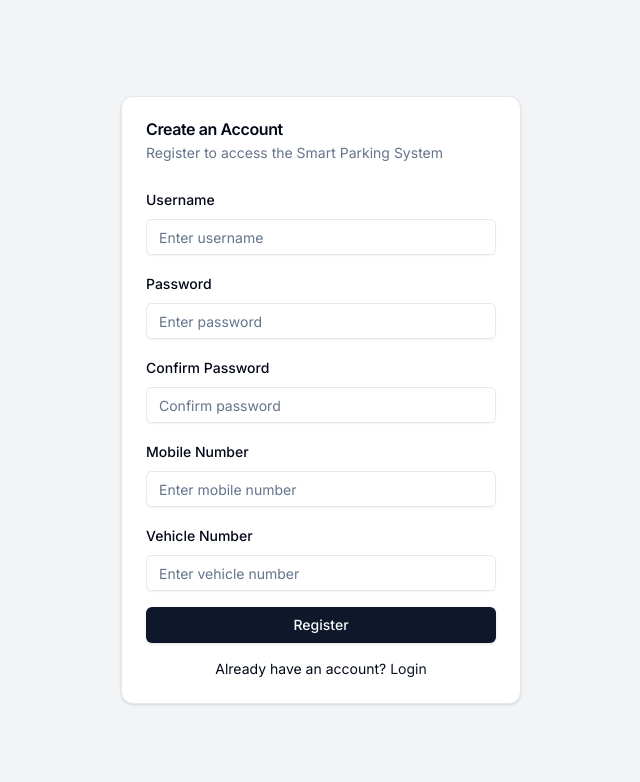
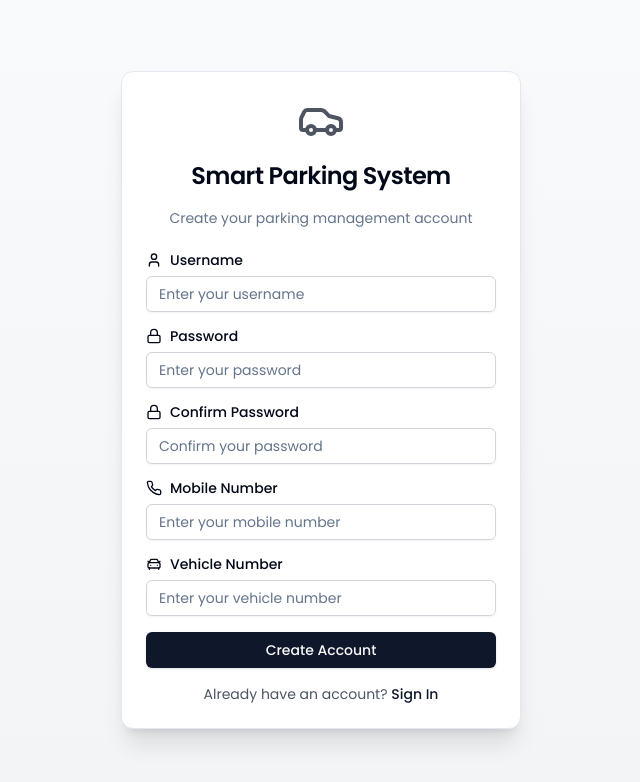
Before and after one commit to devdaim6/iot-smart-parking-frontend, a Next.js app: page /register in a window 1280 px wide. Shown: the top 782 px of the page, without its empty margins (319-959 px from the left). Built offline with nearby package versions, Linux system fonts and the light colour scheme.

Commit message:
Landing Page Update

```diff
--- a/app/(auth)/register/page.tsx
+++ b/app/(auth)/register/page.tsx
@@ -1,72 +1,50 @@
-"use client";
-import { useState } from "react";
-import { useForm } from "react-hook-form";
-import { zodResolver } from "@hookform/resolvers/zod";
-import * as z from "zod";
-import Link from "next/link";
+'use client';
 
-import { Button } from "@/components/ui/button";
-import {
-  Form,
-  FormControl,
-  FormField,
-  FormItem,
-  FormLabel,
-  FormMessage,
-} from "@/components/ui/form";
+import { useState } from 'react';
+import { useForm } from 'react-hook-form';
+import { useAuth } from '@/hooks/use-auth';
+import { Button } from '@/components/ui/button';
 import {
   Card,
   CardContent,
   CardDescription,
   CardHeader,
   CardTitle,
-} from "@/components/ui/card";
-import { Input } from "@/components/ui/input";
-import { useToast } from "@/hooks/use-toast";
-import { useAuth } from "@/hooks/use-auth";
+} from '@/components/ui/card';
+import { Input } from '@/components/ui/input';
+import { Label } from '@/components/ui/label';
+import { useToast } from '@/hooks/use-toast';
+import Link from 'next/link';
+import { Car, Lock, User, Phone, CarFront } from 'lucide-react';
 
-// Validation schema
-const registerSchema = z
-  .object({
-    username: z.string().min(3, "Username must be at least 3 characters"),
-    password: z.string().min(6, "Password must be at least 6 characters"),
-    confirmPassword: z.string(),
-    mobile: z.string().regex(/^\d{10}$/, "Invalid mobile number"),
-    vehicleNumber: z.string().min(1, "Vehicle number is required"),
-  })
-  .refine((data) => data.password === data.confirmPassword, {
-    message: "Passwords don't match",
-    path: ["confirmPassword"],
-  });
+interface RegisterFormData {
+  username: string;
+  password: string;
+  confirmPassword: string;
+  mobile: string;
+  vehicleNumber: string;
+}
 
 export default function RegisterPage() {
+  const { register: registerUser } = useAuth();
   const { toast } = useToast();
   const [isLoading, setIsLoading] = useState(false);
-  const { register } = useAuth();
-  const form = useForm<z.infer<typeof registerSchema>>({
-    resolver: zodResolver(registerSchema),
-    defaultValues: {
-      username: "",
-      password: "",
-      confirmPassword: "",
-      mobile: "",
-      vehicleNumber: "",
-    },
-  });
+  const { register, handleSubmit, watch, formState: { errors } } = useForm<RegisterFormData>();
 
-  const onSubmit = async (values: z.infer<typeof registerSchema>) => {
+  const onSubmit = async (data: RegisterFormData) => {
     try {
       setIsLoading(true);
-      await register(values.username, values.password, values.mobile, values.vehicleNumber);
+      await registerUser(data.username, data.password, data.mobile, data.vehicleNumber);
       toast({
         title: "Success",
         description: "Registration successful! Please login.",
       });
     } catch (error: unknown) {
+      const errorMessage = error instanceof Error ? error.message : "Something went wrong";
       toast({
         variant: "destructive",
-        title: "Error",
-        description: error instanceof Error ? error.message : "Something went wrong"
+        title: "Registration Failed",
+        description: errorMessage,
       });
     } finally {
       setIsLoading(false);
@@ -74,107 +52,128 @@ export default function RegisterPage() {
   };
 
   return (
-    <div className="min-h-screen flex items-center justify-center bg-gray-100 dark:bg-gray-900">
-      <Card className="w-[400px]">
-        <CardHeader>
-          <CardTitle>Create an Account</CardTitle>
-          <CardDescription>
-            Register to access the Smart Parking System
+    <div className="min-h-screen flex items-center justify-center bg-gradient-to-b from-gray-50 to-gray-100 dark:from-gray-900 dark:to-gray-800">
+      <Card className="w-[400px] shadow-xl">
+        <CardHeader className="space-y-4">
+          <div className="flex justify-center">
+            <Car className="h-12 w-12 text-primary animate-pulse" />
+          </div>
+          <CardTitle className="text-2xl text-center">Smart Parking System</CardTitle>
+          <CardDescription className="text-center">
+            Create your parking management account
           </CardDescription>
         </CardHeader>
         <CardContent>
-          <Form {...form}>
-            <form onSubmit={form.handleSubmit(onSubmit)} className="space-y-4">
-              <FormField
-                control={form.control}
-                name="username"
-                render={({ field }) => (
-                  <FormItem>
-                    <FormLabel>Username</FormLabel>
-                    <FormControl>
-                      <Input placeholder="Enter username" {...field} />
-                    </FormControl>
-                    <FormMessage />
-                  </FormItem>
+          <form onSubmit={handleSubmit(onSubmit)} className="space-y-4">
+            <div className="space-y-2">
+              <Label htmlFor="username" className="flex items-center gap-2">
+                <User className="h-4 w-4" />
+                Username
+              </Label>
+              <Input
+                id="username"
+                placeholder="Enter your username"
+                className="border-gray-300 focus:border-primary"
+                {...register('username', { required: "Username is required", minLength: { value: 3, message: "Username must be at least 3 characters" } })}
+              />
+              {errors.username && (
+                <p className="text-sm text-red-500">{errors.username.message}</p>
               )}
+            </div>
+
+            <div className="space-y-2">
+              <Label htmlFor="password" className="flex items-center gap-2">
+                <Lock className="h-4 w-4" />
+                Password
+              </Label>
+              <Input
+                id="password"
+                type="password"
+                placeholder="Enter your password"
+                className="border-gray-300 focus:border-primary"
+                {...register('password', { required: "Password is required", minLength: { value: 6, message: "Password must be at least 6 characters" } })}
               />
+              {errors.password && (
+                <p className="text-sm text-red-500">{errors.password.message}</p>
+              )}
+            </div>
 
-              <FormField
-                control={form.control}
-                name="password"
-                render={({ field }) => (
-                  <FormItem>
-                    <FormLabel>Password</FormLabel>
-                    <FormControl>
+            <div className="space-y-2">
+              <Label htmlFor="confirmPassword" className="flex items-center gap-2">
+                <Lock className="h-4 w-4" />
+                Confirm Password
+              </Label>
               <Input
+                id="confirmPassword"
                 type="password"
-                        placeholder="Enter password"
-                        {...field}
+                placeholder="Confirm your password"
+                className="border-gray-300 focus:border-primary"
+                {...register('confirmPassword', {
+                  required: "Please confirm your password",
+                  validate: value => value === watch('password') || "Passwords don't match"
+                })}
               />
-                    </FormControl>
-                    <FormMessage />
-                  </FormItem>
+              {errors.confirmPassword && (
+                <p className="text-sm text-red-500">{errors.confirmPassword.message}</p>
               )}
+            </div>
+
+            <div className="space-y-2">
+              <Label htmlFor="mobile" className="flex items-center gap-2">
+                <Phone className="h-4 w-4" />
+                Mobile Number
+              </Label>
+              <Input
+                id="mobile"
+                placeholder="Enter your mobile number"
+                className="border-gray-300 focus:border-primary"
+                {...register('mobile', {
+                  required: "Mobile number is required",
+                  pattern: { value: /^\d{10}$/, message: "Invalid mobile number" }
+                })}
               />
+              {errors.mobile && (
+                <p className="text-sm text-red-500">{errors.mobile.message}</p>
+              )}
+            </div>
 
-              <FormField
-                control={form.control}
-                name="confirmPassword"
-                render={({ field }) => (
-                  <FormItem>
-                    <FormLabel>Confirm Password</FormLabel>
-                    <FormControl>
+            <div className="space-y-2">
+              <Label htmlFor="vehicleNumber" className="flex items-center gap-2">
+                <CarFront className="h-4 w-4" />
+                Vehicle Number
+              </Label>
               <Input
-                        type="password"
-                        placeholder="Confirm password"
-                        {...field}
+                id="vehicleNumber"
+                placeholder="Enter your vehicle number"
+                className="border-gray-300 focus:border-primary"
+                {...register('vehicleNumber', { required: "Vehicle number is required" })}
               />
-                    </FormControl>
-                    <FormMessage />
-                  </FormItem>
+              {errors.vehicleNumber && (
+                <p className="text-sm text-red-500">{errors.vehicleNumber.message}</p>
               )}
-              />
+            </div>
 
-              <FormField
-                control={form.control}
-                name="mobile"
-                render={({ field }) => (
-                  <FormItem>
-                    <FormLabel>Mobile Number</FormLabel>
-                    <FormControl>
-                      <Input placeholder="Enter mobile number" {...field} />
-                    </FormControl>
-                    <FormMessage />
-                  </FormItem>
+            <Button
+              type="submit"
+              className="w-full bg-primary hover:bg-primary/90 transition-colors"
+              disabled={isLoading}
+            >
+              {isLoading ? (
+                <div className="flex items-center gap-2">
+                  <div className="h-4 w-4 border-2 border-white border-t-transparent rounded-full animate-spin" />
+                  Registering...
+                </div>
+              ) : (
+                "Create Account"
               )}
-              />
-
-              <FormField
-                control={form.control}
-                name="vehicleNumber"
-                render={({ field }) => (
-                  <FormItem>
-                    <FormLabel>Vehicle Number</FormLabel>
-                    <FormControl>
-                      <Input placeholder="Enter vehicle number" {...field} />
-                    </FormControl>
-                    <FormMessage />
-                  </FormItem>
-                )}
-              />
-
-              <Button type="submit" className="w-full" disabled={isLoading}>
-                {isLoading ? "Registering..." : "Register"}
             </Button>
-            </form>
-          </Form>
-
-          <p className="text-center text-sm mt-4">
-            Already have an account?{" "}
-            <Link href="/login" className="text-primary hover:underline">
-              Login
+            <p className="text-center text-sm text-gray-600 dark:text-gray-400">
+              Already have an account?{' '}
+              <Link href="/login" className="text-primary hover:underline font-medium">
+                Sign In
               </Link>
             </p>
+          </form>
         </CardContent>
       </Card>
     </div>
--- a/app/layout.tsx
+++ b/app/layout.tsx
@@ -1,10 +1,31 @@
-import { Inter } from "next/font/google"
+import { Poppins } from "next/font/google"
 import "./globals.css"
 import { ThemeProvider } from "@/components/theme-provider"
 import { Toaster } from "@/components/ui/toaster"
 import AuthProvider from "@/providers/auth-provider"
 
-const inter = Inter({ subsets: ["latin"] })
+const poppins = Poppins({
+  weight: ['400', '500', '600', '700'],
+  subsets: ['latin'],
+  display: 'swap',
+})
+
+export const metadata = {
+  title: 'Smart Parking System',
+  description: 'Manage your parking spots efficiently with real-time monitoring and booking',
+  keywords: ['parking', 'smart parking', 'parking management', 'parking booking'],
+  authors: [
+    {
+      name: 'Smart Parking System',
+      url: 'https://github.com/devdaim6'
+    },
+    {
+      name: 'DevDaim',
+      url: 'https://github.com/devdaim6',
+      portfolio: 'https://devdaim.vercel.app'
+    }
+  ],
+}
 
 export default function RootLayout({
   children,
@@ -13,7 +34,10 @@ export default function RootLayout({
 }) {
   return (
     <html lang="en">
-      <body className={inter.className}>
+      <head>
+        <link rel="icon" href="/favicon.ico" />
+      </head>
+      <body className={poppins.className}>
         <ThemeProvider
           attribute="class"
           defaultTheme="system"
--- a/app/page.tsx
+++ b/app/page.tsx
@@ -1,40 +1,155 @@
-import { Button } from "@/components/ui/button"
-import Link from "next/link"
-import { Car, ArrowRight } from "lucide-react"
-import { Card, CardContent, CardDescription, CardHeader, CardTitle } from "@/components/ui/card"
+import { Button } from "@/components/ui/button";
+import Link from "next/link";
+import { Car, ArrowRight } from "lucide-react";
+import {
+  Card,
+  CardContent,
+  CardDescription,
+  CardHeader,
+  CardTitle,
+} from "@/components/ui/card";
 
 export default function Home() {
   return (
-    <main className="min-h-screen bg-gradient-to-b from-gray-50 to-gray-100 dark:from-gray-900 dark:to-gray-800 flex items-center justify-center">
-      <Card className="w-[90%] max-w-4xl shadow-xl bg-white/80 dark:bg-gray-900/80 backdrop-blur-sm">
-        <CardHeader className="text-center space-y-4">
+    <main className="min-h-screen bg-gradient-to-b from-gray-50 to-gray-100 dark:from-gray-900 dark:to-gray-800 flex items-center justify-center p-4">
+      <div className="w-screen bg-gradient-to-b from-gray-50 to-gray-100 dark:from-gray-900 dark:to-gray-800">
+        <div className="flex flex-col sm:flex-row gap-6 justify-center items-center mt-2 pb-4">
+          <Link href="/login" className="w-full sm:w-auto">
+            <Button
+              size="lg"
+              className="w-full group bg-gray-900 hover:bg-gray-800 dark:bg-gray-200 dark:hover:bg-gray-300 dark:text-gray-900 text-white text-lg font-semibold shadow-lg"
+            >
+              Login
+              <ArrowRight className="ml-2 h-5 w-5 transition-transform group-hover:translate-x-1" />
+            </Button>
+          </Link>
+          <Link href="/register" className="w-full sm:w-auto">
+            <Button
+              size="lg"
+              variant="outline"
+              className="w-full group border-2 border-gray-900 dark:border-gray-200 text-gray-800 dark:text-gray-700 hover:bg-gray-100 hover:text-white dark:hover:text-white dark:hover:bg-gray-800 text-lg font-semibold shadow-lg"
+            >
+              Register
+              <ArrowRight className="ml-2 h-5 w-5 opacity-100 transition-all group-hover:opacity-100  group-hover:translate-x-1" />
+            </Button>
+          </Link>
+        </div>
+        <div className="text-center space-y-6 pb-8">
           <div className="flex justify-center">
-            <Car className="h-16 w-16 text-primary animate-pulse" />
+            <Car className="h-20 w-20 text-gray-800 dark:text-gray-200 animate-pulse drop-shadow-lg" />
           </div>
-          <CardTitle className="text-5xl font-bold bg-gradient-to-r from-primary to-primary/60 bg-clip-text text-transparent">
+          <h1 className="text-3xl md:text-5xl font-extrabold text-gray-900 dark:text-gray-100">
             Smart Parking System
-          </CardTitle>
-          <CardDescription className="text-xl">
-            Manage your parking spots efficiently with real-time monitoring and booking
-          </CardDescription>
-        </CardHeader>
-        <CardContent>
-          <div className="flex flex-col sm:flex-row gap-4 justify-center items-center mt-8">
-            <Link href="/login" className="w-full sm:w-auto">
-              <Button size="lg" className="w-full group">
-                Login
-                <ArrowRight className="ml-2 h-4 w-4 transition-transform group-hover:translate-x-1" />
-              </Button>
-            </Link>
-            <Link href="/register" className="w-full sm:w-auto">
-              <Button size="lg" variant="outline" className="w-full group">
-                Register
-                <ArrowRight className="ml-2 h-4 w-4 opacity-0 transition-all group-hover:opacity-100 group-hover:translate-x-1" />
-              </Button>
-            </Link>
+          </h1>
+          <p className="text-xl md:text-2xl text-gray-600 dark:text-gray-400 font-medium">
+            Manage your parking spots efficiently with real-time monitoring and
+            booking
+          </p>
+        </div>
+        <div>
+          {/* Parking Map */}
+          <div className="w-full max-w-2xl mx-auto mb-12 p-6">
+            <div className="relative bg-gray-100 dark:bg-gray-800 rounded-xl p-6 shadow-inner border-2 border-gray-300 dark:border-gray-700">
+              {/* Fence Top */}
+              <div className="absolute top-0 left-0 right-0 h-2 bg-gray-400 dark:bg-gray-600 flex space-x-1">
+                {[...Array(100)].map((_, i) => (
+                  <div
+                    key={i}
+                    className="w-1 h-4 -mt-3 bg-gray-400 dark:bg-gray-600"
+                  ></div>
+                ))}
+              </div>
+
+              {/* Fence Bottom */}
+              <div className="absolute bottom-0 left-0 right-0 h-2 bg-gray-400 dark:bg-gray-600 flex space-x-1">
+                {[...Array(100)].map((_, i) => (
+                  <div
+                    key={i}
+                    className="w-1 h-4 -mb-3 bg-gray-400 dark:bg-gray-600"
+                  ></div>
+                ))}
+              </div>
+
+              {/* Fence Left */}
+              <div className="absolute left-0 top-0 bottom-0 w-2 bg-gray-400 dark:bg-gray-600 flex flex-col space-y-1">
+                {[...Array(50)].map((_, i) => (
+                  <div
+                    key={i}
+                    className="h-1 w-4 -ml-3 bg-gray-400 dark:bg-gray-600"
+                  ></div>
+                ))}
+              </div>
+
+              {/* Pathway */}
+              <div className="absolute left-0 right-0 top-1/2 h-24 -mt-12 bg-gradient-to-r from-gray-400 via-gray-300 to-gray-400 dark:from-gray-700 dark:via-gray-600 dark:to-gray-700">
+                {/* Pathway markings */}
+                <div className="h-full flex items-center justify-center">
+                  <div className="w-full h-2 flex justify-between">
+                    {[...Array(8)].map((_, i) => (
+                      <div
+                        key={i}
+                        className="w-12 h-2 bg-white dark:bg-gray-400"
+                      ></div>
+                    ))}
+                  </div>
+                </div>
+
+                {/* Entry Barrier - Vertical Orientation */}
+                <div className="absolute right-4 top-0 bottom-0 w-6 flex items-center justify-center">
+                  {/* Barrier Base */}
+                  <div className="absolute bottom-0 w-6 h-8 bg-gradient-to-t from-gray-600 to-gray-500 dark:from-gray-700 dark:to-gray-600 rounded-t-lg shadow-lg">
+                    {/* 3D effect for base */}
+                    <div className="absolute left-0 w-1 h-full bg-gray-700 dark:bg-gray-800"></div>
+                  </div>
+                  {/* Barrier Arm */}
+                  <div className="absolute h-full w-6 origin-bottom transform transition-transform duration-700 ease-in-out cursor-pointer hover:-rotate-90 active:-rotate-90">
+                    <div className="w-full h-full bg-gradient-to-r from-yellow-500 to-yellow-400 dark:from-yellow-600 dark:to-yellow-500 rounded-t-lg shadow-lg">
+                      <div className="h-full w-2 flex flex-col justify-between py-2">
+                        {[...Array(4)].map((_, i) => (
+                          <div
+                            key={i}
+                            className="h-4 w-full bg-red-500 dark:bg-red-600"
+                          ></div>
+                        ))}
+                      </div>
+                    </div>
+                    {/* 3D effect for arm */}
+                    <div className="absolute left-0 h-full w-1 bg-yellow-300 dark:bg-yellow-400"></div>
+                  </div>
+                </div>
+              </div>
+
+              {/* Parking Slots - Top Side */}
+              <div className="grid grid-cols-2 gap-6 mb-28">
+                <div className="h-28 bg-white dark:bg-gray-900 rounded-lg border-2 border-dashed border-gray-400 dark:border-gray-600 flex items-center justify-center transform hover:scale-105 transition-transform duration-200 shadow-lg">
+                  <span className="text-lg font-semibold text-gray-800 dark:text-gray-200">
+                    Slot 1
+                  </span>
+                </div>
+                <div className="h-28 bg-white dark:bg-gray-900 rounded-lg border-2 border-dashed border-gray-400 dark:border-gray-600 flex items-center justify-center transform hover:scale-105 transition-transform duration-200 shadow-lg">
+                  <span className="text-lg font-semibold text-gray-800 dark:text-gray-200">
+                    Slot 2
+                  </span>
+                </div>
+              </div>
+
+              {/* Parking Slots - Bottom Side */}
+              <div className="grid grid-cols-2 gap-6 mt-28">
+                <div className="h-28 bg-white dark:bg-gray-900 rounded-lg border-2 border-dashed border-gray-400 dark:border-gray-600 flex items-center justify-center transform hover:scale-105 transition-transform duration-200 shadow-lg">
+                  <span className="text-lg font-semibold text-gray-800 dark:text-gray-200">
+                    Slot 3
+                  </span>
+                </div>
+                <div className="h-28 bg-white dark:bg-gray-900 rounded-lg border-2 border-dashed border-gray-400 dark:border-gray-600 flex items-center justify-center transform hover:scale-105 transition-transform duration-200 shadow-lg">
+                  <span className="text-lg font-semibold text-gray-800 dark:text-gray-200">
+                    Slot 4
+                  </span>
+                </div>
+              </div>
+            </div>
           </div>
-        </CardContent>
-      </Card>
+        </div>
+      </div>
     </main>
-  )
+  );
 }
```
Also changed, not shown: app/dashboard/page.tsx (+56 -38 lines), providers/auth-provider.tsx (+11 -12 lines). Lines whose indentation alone changed are shown as unchanged.
